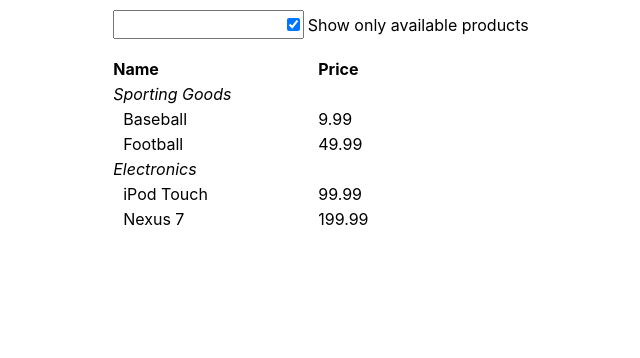
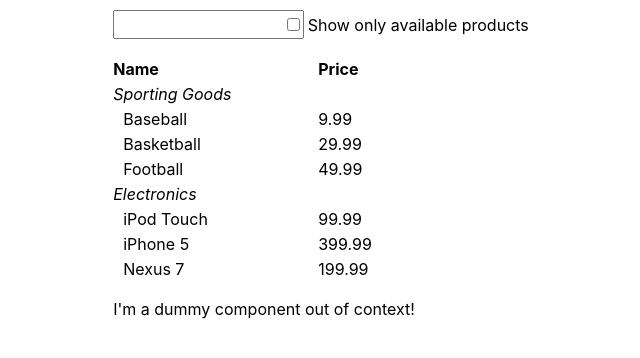
Before and after one commit to emilioSp/thinking-in-react, a React (Create React App) app: page / in a window 1280 px wide. Shown: the top 358 px of the page, without its empty margins (319-959 px from the left). Built offline with nearby package versions, Linux system fonts and the light colour scheme.

Commit message:
React with class and context

```diff
--- a/src/App.css
+++ b/src/App.css
@@ -1,5 +1,6 @@
 .App {
   margin: 10px;
-  display: flex;
+  display: grid;
   justify-content: center;
+  grid-gap: 20px;
 }
--- a/src/App.js
+++ b/src/App.js
@@ -1,5 +1,7 @@
 import './App.css';
-import { WareHouse } from './WareHouse';
+import { Warehouse } from './Warehouse';
+import { WareHouseProvider } from './WarehouseContext';
+import { Dummy } from './Dummy';
 
 const productsFromServer = [
   {category: "Sporting Goods", price: 9.99, stocked: true, name: "Baseball"},
@@ -31,7 +33,10 @@
 function App() {
   return (
     <div className="App">
-      <WareHouse warehouse={warehouse}/>
+      <WareHouseProvider warehouse={warehouse}>
+        <Warehouse/>
+      </WareHouseProvider>
+      <Dummy/>
     </div>
   );
 }
--- /dev/null
+++ b/src/Dummy.js
@@ -0,0 +1,4 @@
+export const Dummy = () => {
+  console.log('Dummy');
+  return <div>I'm a dummy component out of context!</div>
+}
--- /dev/null
+++ b/src/Warehouse.js
@@ -0,0 +1,24 @@
+import React, { Fragment } from 'react';
+import { Search } from './Search';
+import { WarehouseList } from './WarehouseList';
+import { WarehouseContext } from './WarehouseContext';
+
+export const Warehouse = props => (
+  <div>
+    <WarehouseContext.Consumer>
+      {warehouseContext =>
+        (<Fragment>
+          <Search
+            filterText={warehouseContext.filterText}
+            filterOnlyInWareHouse={warehouseContext.filterOnlyInStock}
+            onFilterTextChange={warehouseContext.handleFilterTextChange}
+            onFilterOnlyInWareHouseChange={warehouseContext.handleFilterOnlyInStockChange}/>
+          <WarehouseList
+            warehouse={warehouseContext.warehouse}
+            filterText={warehouseContext.filterText}
+            filterOnlyInWareHouse={warehouseContext.filterOnlyInStock}/>
+        </Fragment>)
+      }
+    </WarehouseContext.Consumer>
+  </div>
+)
--- /dev/null
+++ b/src/WarehouseContext.js
@@ -0,0 +1,47 @@
+import React from 'react';
+
+export const WarehouseContext = React.createContext({
+  warehouse: [],
+  filterText: '',
+  filterOnlyInStock: false
+});
+
+export class WareHouseProvider extends React.Component {
+  constructor(props) {
+    super(props);
+    this.state = {
+      filterText: '',
+      filterOnlyInStock: false
+    }
+    this.handleFilterTextChange = this.handleFilterTextChange.bind(this);
+    this.handleFilterOnlyInStockChange = this.handleFilterOnlyInStockChange.bind(this);
+  }
+
+  handleFilterTextChange(e) {
+    this.setState({
+      filterText: e.target.value
+    });
+  }
+
+  handleFilterOnlyInStockChange(e) {
+    this.setState({
+      filterOnlyInStock: Boolean(e.target.checked)
+    })
+  }
+
+  render() {
+    return (
+      <WarehouseContext.Provider value={{
+        warehouse: this.props.warehouse,
+        filterText: this.state.filterText,
+        filterOnlyInStock: this.state.filterOnlyInStock,
+        handleFilterTextChange: this.handleFilterTextChange,
+        handleFilterOnlyInStockChange: this.handleFilterOnlyInStockChange
+      }}>
+      {this.props.children}
+      </WarehouseContext.Provider>
+    )
+  }
+}
+
+WarehouseContext.displayName = 'WarehouseContext';
--- /dev/null
+++ b/src/WarehouseList.css
@@ -0,0 +1,11 @@
+.warehouse-list {
+  display: grid;
+  text-align: left;
+  grid-gap: 5px;
+  margin-top: 20px;
+  grid-template-columns: repeat(2, 200px);
+}
+
+.warehouse-list .header {
+  font-weight: bold;
+}
--- /dev/null
+++ b/src/WarehouseList.js
@@ -0,0 +1,35 @@
+import { ProductItem } from './ProductItem';
+import { ProductCategory } from './ProductCategory';
+import './WarehouseList.css';
+
+const filterWareHouse = (warehouse, filterText, filterOnlyInWareHouse) => {
+  return warehouse.map(w => {
+    let products = w.products;
+    if (filterOnlyInWareHouse) {
+      products = products.filter(p => p.inStock);
+    }
+    products = products.filter(p => p.name.toLowerCase().includes(filterText?.toLowerCase()));
+    return {
+      category: w.category,
+      products
+    };
+  });
+}
+
+function WarehouseList(props) {
+  console.log('WarehouseList');
+  const filteredWareHouse = filterWareHouse(props.warehouse, props.filterText, props.filterOnlyInWareHouse);
+  return (
+    <div className='warehouse-list'>
+      <div className='header'>Name</div>
+      <div className='header'>Price</div>
+      {filteredWareHouse.map(w =>
+        w.products.length > 0 &&
+        [<ProductCategory key={w.category} category={w.category}/>,
+          w.products.map(p => <ProductItem key={p.name} name={p.name} price={p.price}/>)]
+      )}
+    </div>
+  )
+}
+
+export { WarehouseList };
```
Also changed, not shown: src/WareHouseContext.js (added), src/logo.svg (deleted).
